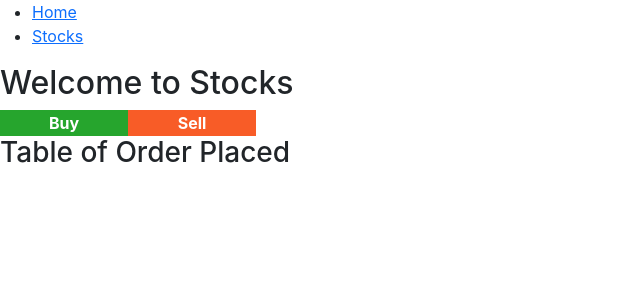
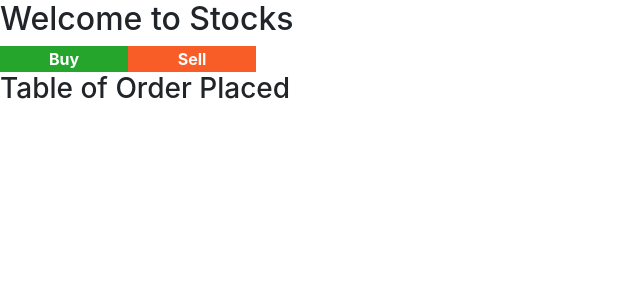
Before and after one commit to himanshuks/react-hks-interview-implementations, a React (Create React App) app: page /stocks in a window 1280 px wide. Shown: the top 300 px of the page, without its empty margins (0-640 px from the left). Built offline with nearby package versions, Linux system fonts and the light colour scheme.

Commit message:
route links removed from App.js

```diff
--- a/src/App.js
+++ b/src/App.js
@@ -1,17 +1,9 @@
-import { Link, Routes, Route } from "react-router-dom";
+import { Routes, Route } from "react-router-dom";
 import { Stocks } from "./containers/Stocks";
 
 function App() {
   return (
     <div>
-      <ul>
-        <li>
-          <Link to="/">Home</Link>
-        </li>
-        <li>
-          <Link to="/stocks">Stocks</Link>
-        </li>
-      </ul>
       <Routes>
         <Route path="/stocks" element={<Stocks />}></Route>
       </Routes>
```
